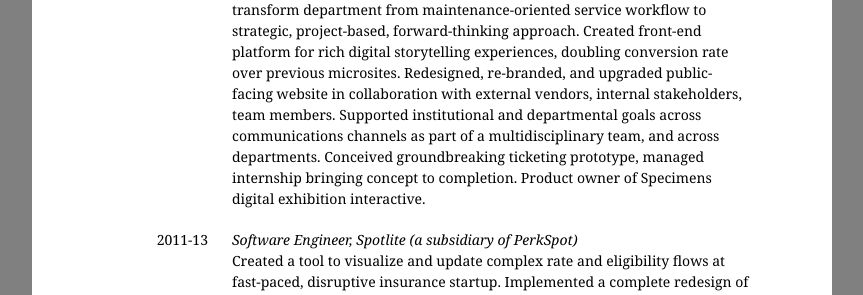
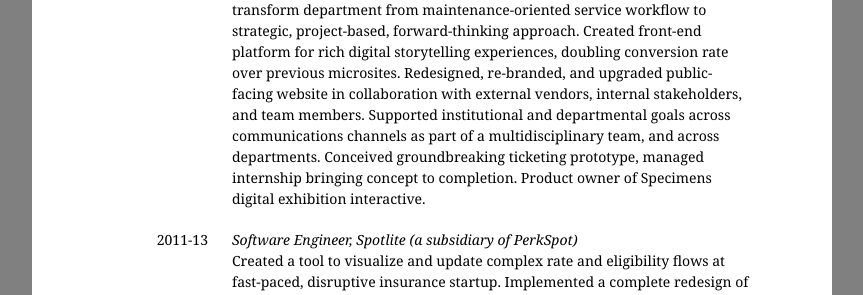
Before and after one commit to telegraham/resume, a Jekyll site: the page built from index.html, in a window 1280 px wide and 1400 px high. Shown: the part 322-617 px from the top of the window, without its empty margins (208-1071 px from the left). Built offline with Jekyll 4.4.1, drawn with Linux system fonts in a browser that asks for light colours; some of the changed text lies outside the part shown.

Commit message:
link and copy edits

```diff
--- a/_data/resume.json
+++ b/_data/resume.json
@@ -14,7 +14,7 @@
 			"what": "Senior Interactive Producer / Front-End Developer",
 			"where": "The Field Museum",
 			"when": "2014-present",
-			"how": "Implemented an iterative, agile software development process; helped transform department from maintenance-oriented service workflow to strategic, project-based, forward-thinking approach. Created front-end platform for rich digital storytelling experiences, doubling conversion rate over previous microsites. Redesigned, re-branded, and upgraded public-facing website in collaboration with external vendors, internal stakeholders, team members. Supported institutional and departmental goals across communications channels as part of a multidisciplinary team, and across departments. Conceived groundbreaking ticketing prototype, managed internship bringing concept to completion. Product owner of Specimens digital exhibition interactive."
+			"how": "Implemented an iterative, agile software development process; helped transform department from maintenance-oriented service workflow to strategic, project-based, forward-thinking approach. Created front-end platform for rich digital storytelling experiences, doubling conversion rate over previous microsites. Redesigned, re-branded, and upgraded public-facing website in collaboration with external vendors, internal stakeholders, and team members. Supported institutional and departmental goals across communications channels as part of a multidisciplinary team, and across departments. Conceived groundbreaking ticketing prototype, managed internship bringing concept to completion. Product owner of Specimens digital exhibition interactive."
 		},
 		{
 			"what": "Software Engineer",
@@ -58,7 +58,7 @@
 			"what": "Speaker",
 			"where": "TEDx Grant Park",
 			"when": "2016",
-			"how": "Researched and presented a storytelling-based analysis of personal text message data to an audience of hundreds of Chicago innovators and influencers."
+			"how": "Researched and <a href=\"https://www.youtube.com/watch?v=K7IXnbEC2Uk\">presented</a> a storytelling-based analysis of personal text message data to an audience of hundreds of Chicago innovators."
 		},
 		{
 			"what": "Winner",
@@ -84,7 +84,7 @@
 			"what": "Bachelor of Arts",
 			"where": "Knox College",
 			"when": "2008",
-			"how": "Major in anthropology & sociology, minor in painting, minor in Spanish. Leader of student activist group: organized outreach and other programming, group trips to NY & DC."
+			"how": "Major in anthropology & sociology, minor in painting, minor in Spanish. Leader of student activist group: organized outreach and other programming, group trips to NY and DC."
 		},
 	],
 }
```
